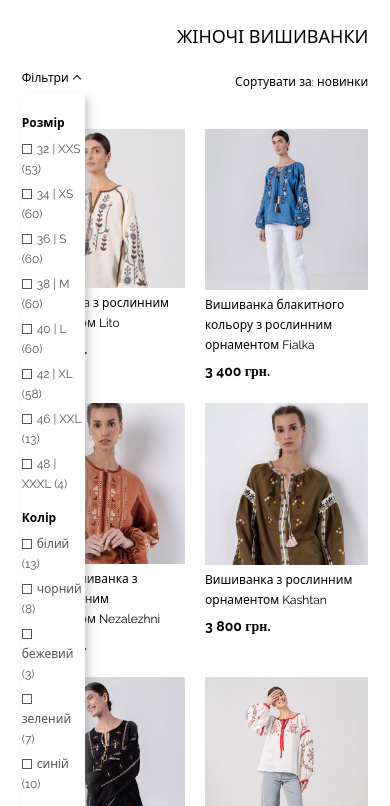
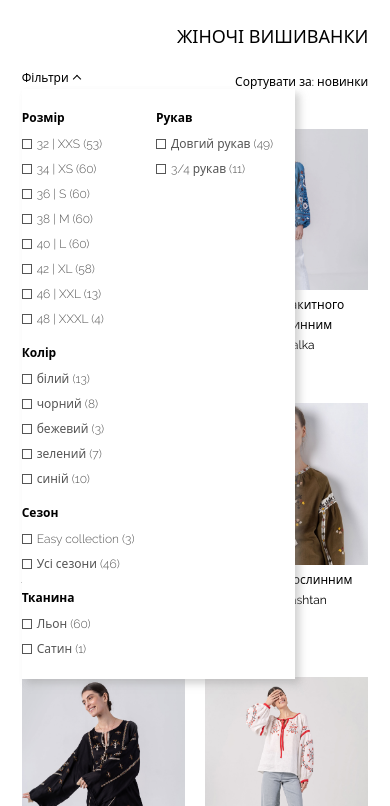
Before and after one commit to Anna-Gomerova/projector__course_project, a website: page index.html in a window 390 px wide. Both pictures are taken after a click on the label "Фільтри". Shown: the part 36-842 px from the top of the page. Drawn offline with Linux system fonts and the light colour scheme; a web font is replaced by a local one.

Commit message:
Add mobile filters

```diff
--- a/index.html
+++ b/index.html
@@ -248,11 +248,9 @@
                         <div class="catalog__content-wrapper">
                             <h1 class="catalog__title heading-main">Жіночі вишиванки</h1>
                             <div class="catalog__navigation">
-                                <div class="filters-mobile mobile">
-                                <input class="filters-mobile__input-main" type="checkbox" id="filters-title-mobile" />
-                                <label class="filters-mobile__label-main" for="filters-title-mobile">Фільтри</label>
-
-                                <div class="filters-mobile__wrapper">
+                                <input class="filters-mobile__input-main mobile" type="checkbox" id="filters-title-mobile" />
+                                <label class="filters-mobile__label-main mobile" for="filters-title-mobile">Фільтри</label>
+                                <div class="filters-mobile__wrapper mobile">
                                     <form class="filter-form" id="form" action="result.html" method="post">
 
                                         <fieldset class="filter sizes">
@@ -355,8 +353,6 @@
                                         <!-- Кнопку приховано доки не обраний жодний чекбокс - ще не реалізувала -->
                                     </form>
                                 </div>
-                                </div>
-
                                 <button class="button catalog__button desktop"></button>
                                 <button class="button catalog__button_more desktop"></button>
                                 <div class="catalog__sort">Сортувати за: <span>новинки</span></div>
--- a/src/desktop/_filters.scss
+++ b/src/desktop/_filters.scss
@@ -11,8 +11,18 @@
     display: flex;
     row-gap: 15px;
     flex-direction: column;
+
+    @include only-mobile {
+        background-color: white;
+        flex-wrap: wrap;
+        width: 100%;
+        min-height: 300px;
+        max-height: 75vh;
+        padding-bottom: 20px;
+    }
 }
 
+@include only-mobile {
     .filters-mobile {
         width: fit-content;
         -webkit-appearance: none;
@@ -74,18 +84,23 @@
 
         &__input-main:checked~&__wrapper {
             display: flex;
-        flex-wrap: nowrap;
-        flex-direction: column;
-        gap: 5px;
+            flex-direction: row;
             position: absolute;
-        background-color: white;
+            width: 70vw;
+            // height: 75vh;
+            top: 20px;
             z-index: 5;
             box-shadow: 6px 6px 8px rgba(179, 179, 179, 0.25), 4px 4px 6px rgba(135, 135, 135, 0.25);
+
+            @media screen and (min-width: 1024px) {
+
+            }
         }
 
         &__input-main:checked~&__label-main:after {
             border-width: 1px 0px 0px 1px;
             top: 0px;
+        }
     }
 }
 
--- a/src/style.scss
+++ b/src/style.scss
@@ -224,8 +224,6 @@ body {
 
 /* Catalog */
 
-
-
 .catalog__content-wrapper {
     display: flex;
     flex-direction: column;
@@ -236,6 +234,7 @@ body {
     justify-content: space-between;
     padding-bottom: 35px;
     align-items: center;
+    position: relative;
 }
 
 .catalog__title {
```
Also changed, not shown: style.css. Lines whose indentation alone changed are shown as unchanged.
